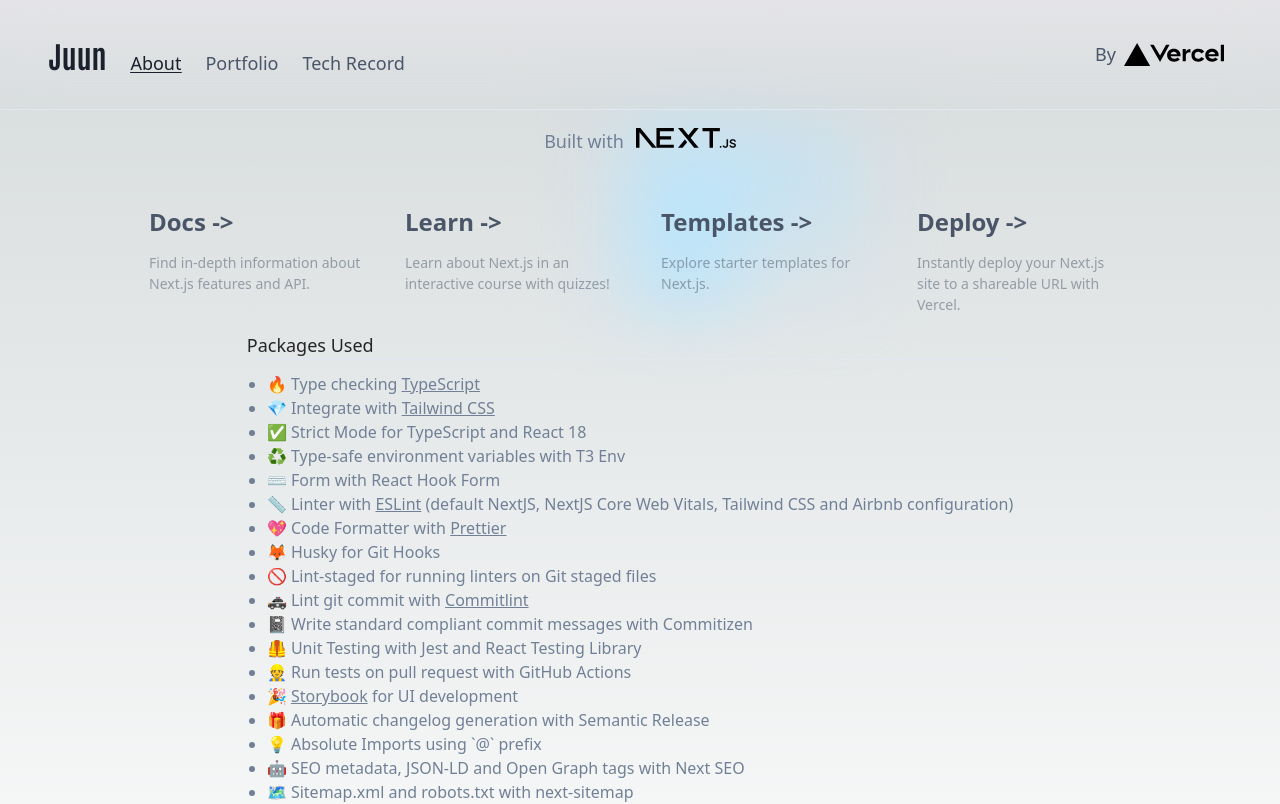
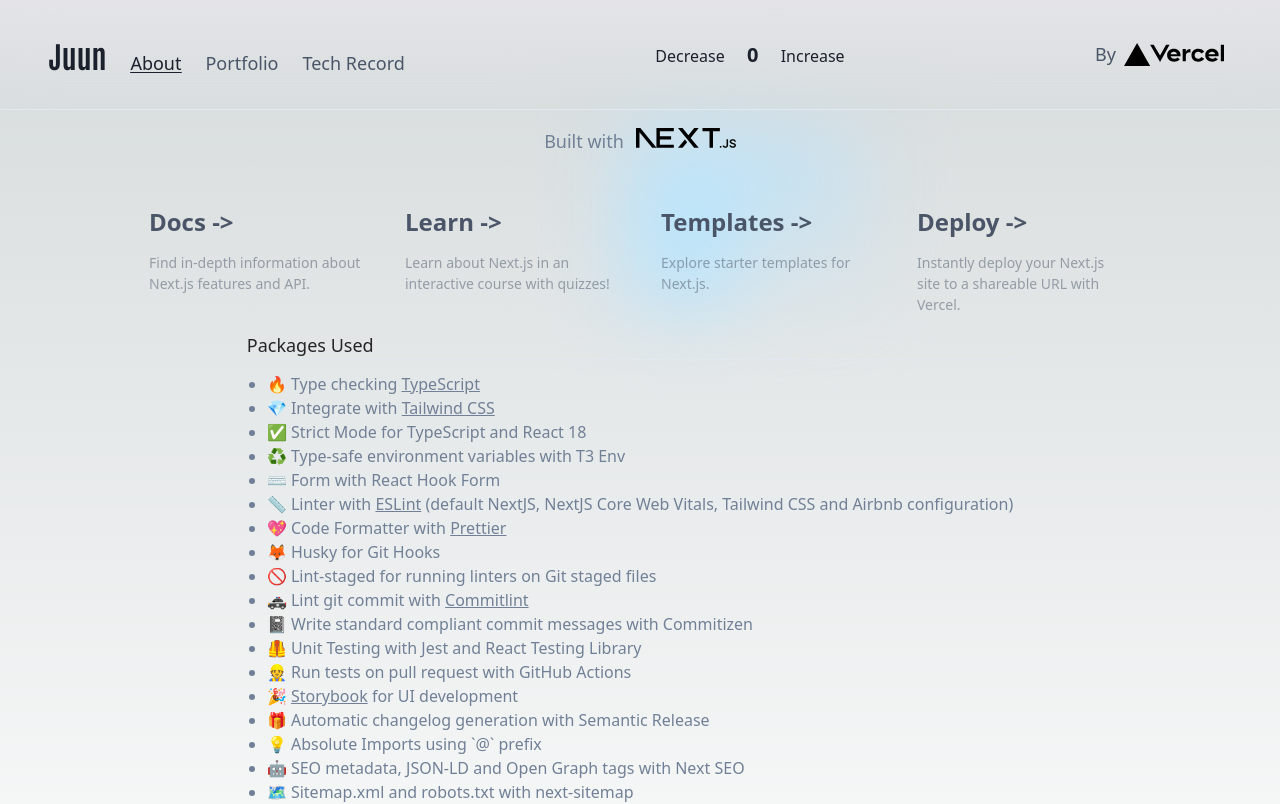
Before and after one commit to juunie-roh/setting-up-next, a Next.js app: page /about in a window 1280 px wide. Shown: the top 804 px of the page. Built offline with nearby package versions, Linux system fonts and the light colour scheme.

Commit message:
feat(redux): redux state management
state management testing on header menu

```diff
--- a/package.json
+++ b/package.json
@@ -47,6 +47,7 @@
     "@commitlint/config-conventional": "^18.6.2",
     "@commitlint/cz-commitlint": "^18.6.1",
     "@next/bundle-analyzer": "^14.1.0",
+    "@reduxjs/toolkit": "^2.2.3",
     "@storybook/addon-essentials": "^7.6.17",
     "@storybook/addon-interactions": "^7.6.17",
     "@storybook/addon-links": "^7.6.17",
@@ -91,6 +92,8 @@
     "lint-staged": "^15.2.2",
     "postcss": "^8.4.35",
     "prettier": "^3.2.5",
+    "react-redux": "^9.1.1",
+    "redux": "^5.0.1",
     "semantic-release": "^23.0.2",
     "storybook": "^7.6.17",
     "tailwindcss": "^3.4.1",
--- /dev/null
+++ b/src/app/StoreProvider.tsx
@@ -0,0 +1,20 @@
+'use client';
+
+import React, { useRef } from 'react';
+import { Provider } from 'react-redux';
+
+import { type AppStore, makeStore } from '@/libs/store';
+
+export default function StoreProvider({
+  children,
+}: {
+  children: React.ReactNode;
+}) {
+  const storeRef = useRef<AppStore>();
+  if (!storeRef.current) {
+    // Create the store instance the first time this renders
+    storeRef.current = makeStore();
+  }
+
+  return <Provider store={storeRef.current}>{children}</Provider>;
+}
--- a/src/app/layout.tsx
+++ b/src/app/layout.tsx
@@ -5,6 +5,8 @@
 
 import Footer from '@/components/footer/footer';
 import Header from '@/components/header/header';
+
+import StoreProvider from './StoreProvider';
 
 export const metadata: Metadata = {
   title: {
@@ -24,6 +26,7 @@
   return (
     <html lang="ko">
       <body>
+        <StoreProvider>
           <div className="min-h-screen w-full px-1 text-gray-700 antialiased">
             <div className="mx-auto flex min-h-screen flex-col justify-between">
               <Header />
@@ -33,6 +36,7 @@
               <Footer />
             </div>
           </div>
+        </StoreProvider>
       </body>
     </html>
   );
--- a/src/components/header/header.module.css
+++ b/src/components/header/header.module.css
@@ -8,6 +8,14 @@
 
 .title {
   @apply text-2xl font-bold text-gray-900 lg:text-3xl dark:text-gray-100;
+}
+
+.redux span {
+  @apply inline-block w-12 text-xl text-center font-bold text-gray-900 dark:text-gray-100;
+}
+
+.redux button {
+  @apply mx-1 text-base text-gray-900 dark:text-gray-100;
 }
 
 .listItemOn {
--- a/src/components/header/header.tsx
+++ b/src/components/header/header.tsx
@@ -5,8 +5,11 @@
 import Image from 'next/image';
 import Link from 'next/link';
 import { usePathname } from 'next/navigation';
+import type { ComponentState } from 'react';
 import { useState } from 'react';
+import { useDispatch, useSelector } from 'react-redux';
 
+import { decrement, increment } from '@/libs/counterSlice';
 import { antonio } from '@/styles/fonts';
 import { AppConfig } from '@/utils/AppConfig';
 
@@ -21,6 +24,8 @@
 export default function Header() {
   const path = usePathname();
   const [isOpen, setIsOpen] = useState(false);
+  const count = useSelector((state: ComponentState) => state.value);
+  const dispatch = useDispatch();
 
   return (
     <header className={styles.header}>
@@ -42,6 +47,15 @@
             })}
           </ul>
         </nav>
+      </div>
+      <div className={styles.redux}>
+        <button type="button" onClick={() => dispatch(decrement())}>
+          Decrease
+        </button>
+        <span>{count}</span>
+        <button type="button" onClick={() => dispatch(increment())}>
+          Increase
+        </button>
       </div>
       <Link
         className={styles.vercel}
--- a/src/components/index.ts
+++ b/src/components/index.ts
@@ -1,6 +1,4 @@
-import { NextLinkBox } from './NextLinkBox';
-import { Ocean } from './ThreeJS/Ocean';
-import { ThreeGLTFLoader } from './ThreeJS/ThreeGLTFLoader';
-import { ThreeSimpleBox } from './ThreeJS/ThreeSimpleBox';
-
-export { NextLinkBox, Ocean, ThreeGLTFLoader, ThreeSimpleBox };
+export * from './NextLinkBox';
+export * from './ThreeJS/Ocean';
+export * from './ThreeJS/ThreeGLTFLoader';
+export * from './ThreeJS/ThreeSimpleBox';
--- /dev/null
+++ b/src/libs/counterSlice.ts
@@ -0,0 +1,23 @@
+import { createSlice } from '@reduxjs/toolkit';
+
+const initialState = {
+  value: 0,
+};
+
+const counterSlice = createSlice({
+  name: 'counter',
+  initialState,
+  reducers: {
+    increment: (state) => {
+      // eslint-disable-next-line no-param-reassign
+      state.value += 1;
+    },
+    decrement: (state) => {
+      // eslint-disable-next-line no-param-reassign
+      state.value -= 1;
+    },
+  },
+});
+
+export const { increment, decrement } = counterSlice.actions;
+export default counterSlice.reducer;
--- /dev/null
+++ b/src/libs/hooks.ts
@@ -0,0 +1,7 @@
+import { useDispatch, useSelector, useStore } from 'react-redux';
+
+import type { AppDispatch, AppStore, RootState } from '@/libs/store';
+
+export const useAppDispatch = useDispatch.withTypes<AppDispatch>();
+export const useAppSelector = useSelector.withTypes<RootState>();
+export const useAppStore = useStore.withTypes<AppStore>();
--- /dev/null
+++ b/src/libs/store.ts
@@ -0,0 +1,15 @@
+import { configureStore } from '@reduxjs/toolkit';
+
+import counterReducer from '@/libs/counterSlice';
+
+export const makeStore = () => {
+  return configureStore({
+    reducer: counterReducer,
+  });
+};
+
+// Infer the type of makeStore
+export type AppStore = ReturnType<typeof makeStore>;
+// Infor the `RootState` and `AppDispatch` types from the store itself
+export type RootState = ReturnType<AppStore['getState']>;
+export type AppDispatch = AppStore['dispatch'];
```
Also changed, not shown: .pnp.cjs, 1 other file (tests, documents, lock files or other folders). Lines whose indentation alone changed are shown as unchanged.
